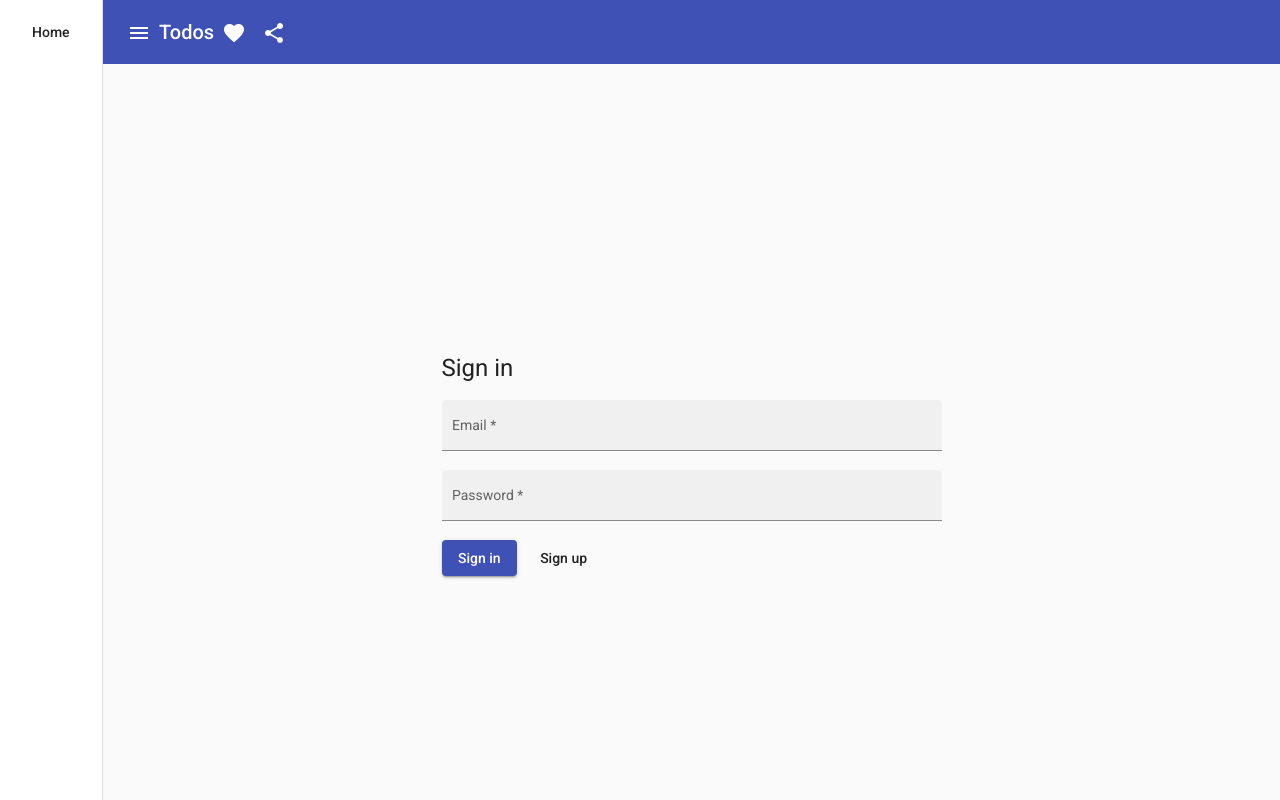
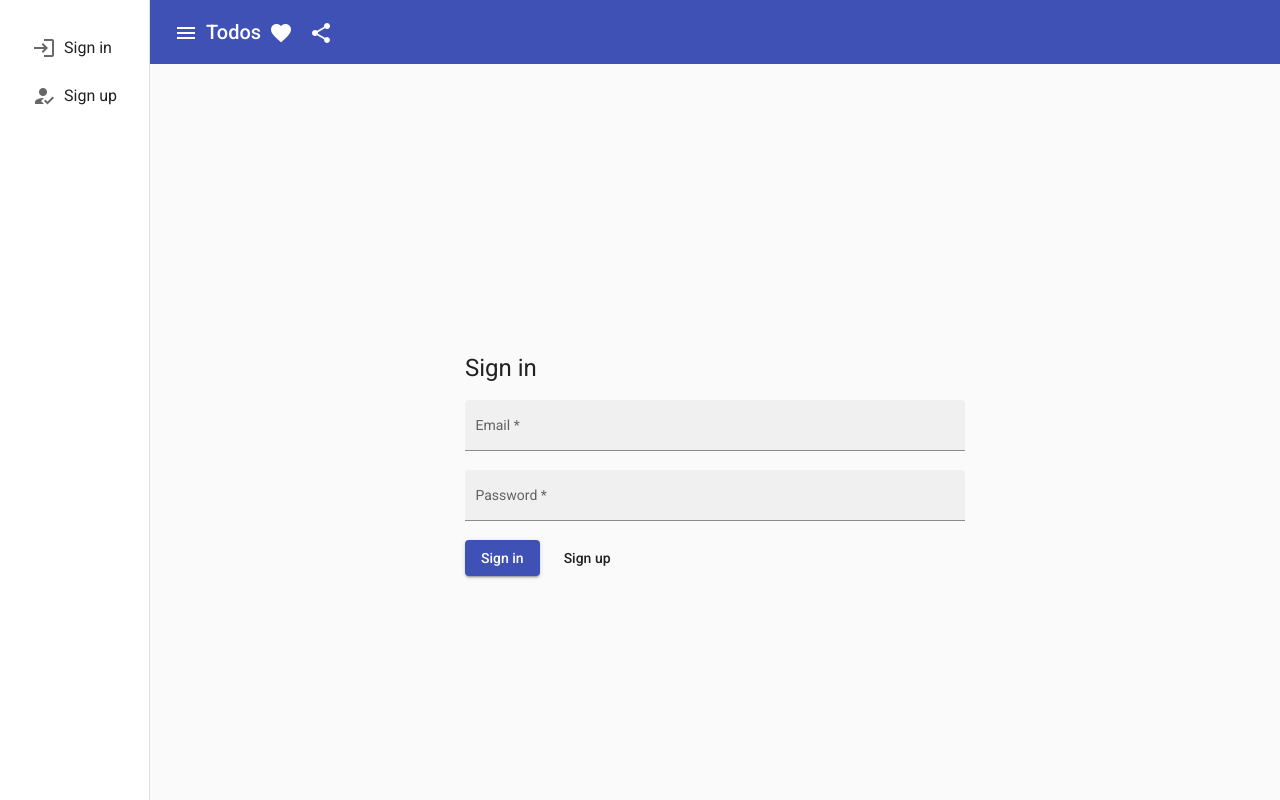
Before and after one commit to rahmaniali-ir/todo-angular, an Angular app: page /sign-in in a window 1280 px wide. Both pictures are taken after a click on the button "menu". Built offline with nearby package versions, Linux system fonts and the light colour scheme.

Commit message:
show sidebar items according to sign-in status

```diff
--- a/src/app/app.component.html
+++ b/src/app/app.component.html
@@ -1,12 +1,23 @@
 <mat-drawer-container class="container" autosize>
   <mat-drawer #drawer class="sidenav" mode="side">
     <mat-nav-list>
-      <mat-list-item *ngFor="let link of links">
-        <a mat-button [routerLink]="link.href">{{ link.title }}</a>
+      <mat-list-item
+        *ngFor="let link of filteredLinks"
+        [routerLink]="link.href"
+        (click)="drawer.close()"
+      >
+        <mat-icon *ngIf="link.icon">{{ link.icon }}</mat-icon>
+        {{ link.title }}
       </mat-list-item>
 
-      <mat-list-item *ngIf="SignedIn">
-        <button mat-button (click)="signOut()">Sign out</button>
+      <mat-list-item
+        *ngIf="SignedIn"
+        (click)="signOut()"
+        (click)="drawer.close()"
+        end
+      >
+        <mat-icon>logout</mat-icon>
+        Sign out
       </mat-list-item>
     </mat-nav-list>
   </mat-drawer>
--- a/src/app/app.component.sass
+++ b/src/app/app.component.sass
@@ -6,6 +6,25 @@
 mat-drawer-container
   height: 100%
 
+mat-drawer
+  padding: 16px
+
+mat-nav-list
+  height: 100%
+  display: flex
+  flex-direction: column
+
+  [end]
+    margin-top: auto
+
+mat-list-item
+  mat-icon
+    color: #676767
+    margin-inline-end: 8px
+
+  &:hover mat-icon
+    color: #343434
+
 .container
   width: 100vw
 
--- a/src/app/app.component.ts
+++ b/src/app/app.component.ts
@@ -11,6 +11,20 @@ export class AppComponent {
     {
       title: 'Home',
       href: '/',
+      icon: 'home',
+      protected: true,
+    },
+    {
+      title: 'Sign in',
+      href: '/sign-in',
+      icon: 'login',
+      protected: false,
+    },
+    {
+      title: 'Sign up',
+      href: '/sign-up',
+      icon: 'how_to_reg',
+      protected: false,
     },
   ];
 
@@ -20,6 +34,10 @@ export class AppComponent {
     return this.authService.isLoggedIn;
   }
 
+  get filteredLinks() {
+    return this.links.filter((link) => link.protected === this.SignedIn);
+  }
+
   signOut() {
     this.authService.signOut();
   }
```
